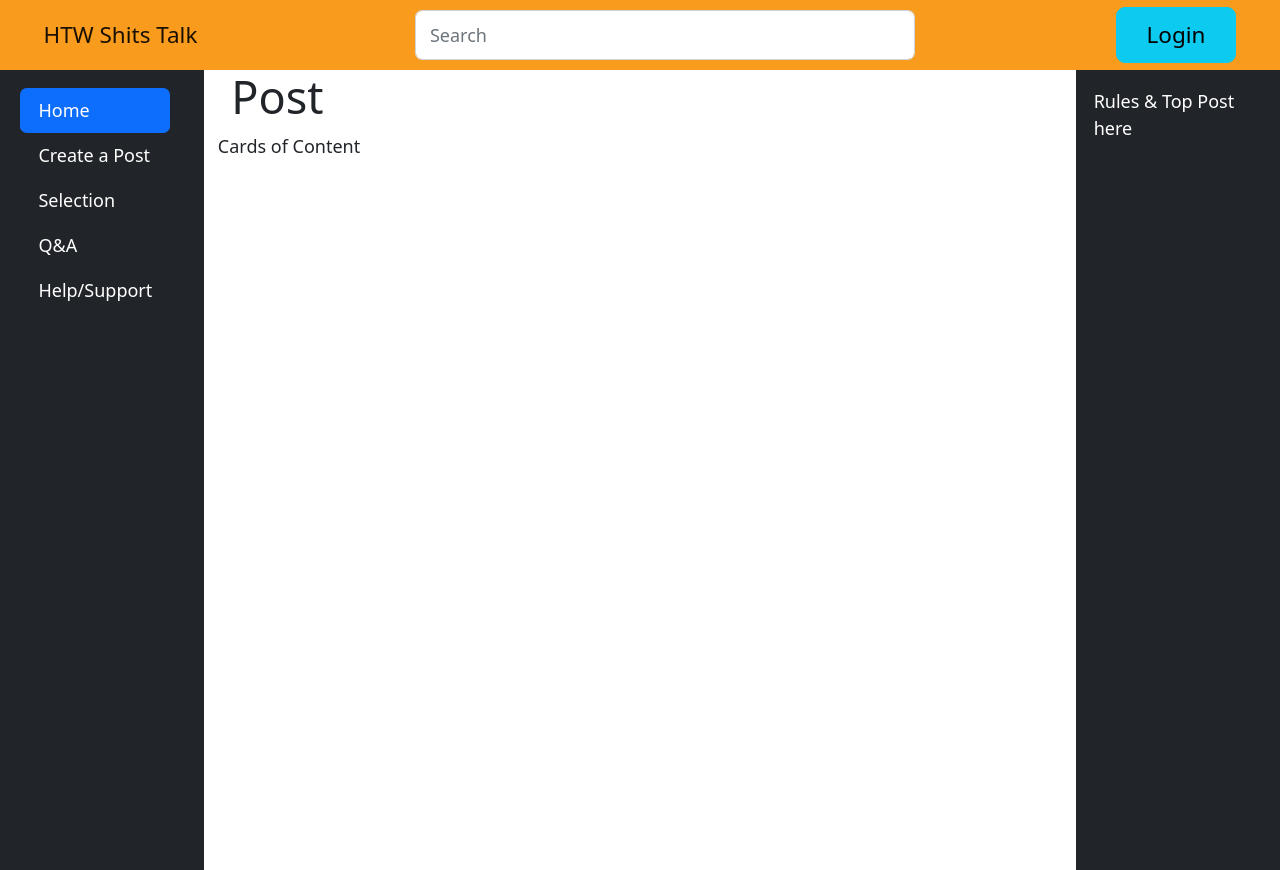
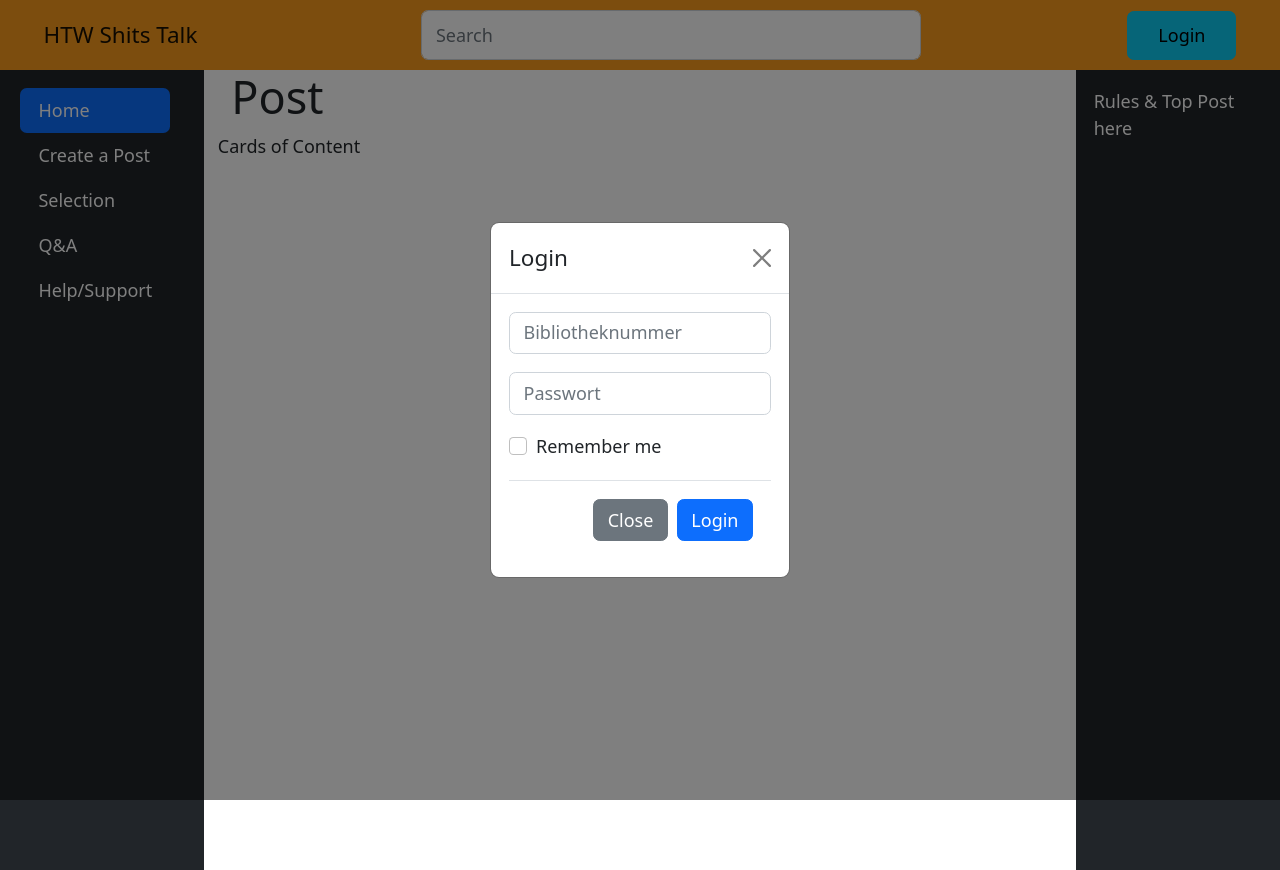
Before and after one commit to SilentFlick/PBO-Beleg, a Vue app: page /post in a window 1280 px wide. Both pictures are taken after a click on the button "Login". Built offline with nearby package versions, Linux system fonts and the light colour scheme.

Commit message:
login modal implemented

```diff
--- a/src/App.vue
+++ b/src/App.vue
@@ -1,20 +1,23 @@
 <template>
   <div>
     <section class="main-navbar-section">
-      <NavbarElement></NavbarElement>
+      <NavbarElement />
     </section>
     <section class="main-content-section">
       <div class="container"></div>
     </section>
+    <Login />
   </div>
 </template>
 
 <script>
 import NavbarElement from "@/components/NavbarElement.vue";
+import Login from "@/components/Login.vue";
 
 export default {
   components: {
     NavbarElement,
+    Login,
   },
 };
 </script>
--- /dev/null
+++ b/src/components/Login.vue
@@ -0,0 +1,78 @@
+<template>
+  <div class="login">
+    <div
+      class="modal modal-centered fade"
+      id="login"
+      tabindex="-1"
+      aria-labelledby="loginLabel"
+      aria-hidden="true"
+    >
+      <div class="modal-dialog modal-dialog-centered modal-sm">
+        <div class="modal-content">
+          <div class="modal-header">
+            <h1 class="modal-title fs-5">Login</h1>
+            <button
+              type="button"
+              class="btn-close"
+              data-bs-dismiss="modal"
+              aria-label="Close"
+            ></button>
+          </div>
+          <div class="modal-body">
+            <form>
+              <!-- Email input -->
+              <div class="form-outline mb-3">
+                <input
+                  type="email"
+                  class="form-control"
+                  placeholder="Bibliotheknummer"
+                />
+              </div>
+
+              <!-- Password input -->
+              <div class="form-outline mb-3">
+                <input
+                  type="password"
+                  class="form-control"
+                  placeholder="Passwort"
+                />
+              </div>
+
+              <!-- 2 column grid layout for inline styling -->
+              <div class="row mb-3">
+                <div class="col d-flex justify-content-begin">
+                  <!-- Checkbox -->
+                  <div class="form-check">
+                    <input class="form-check-input" type="checkbox" />
+                    <label class="form-check-label" for="form2Example31">
+                      Remember me
+                    </label>
+                  </div>
+                </div>
+              </div>
+
+              <!-- Submit button -->
+              <div class="modal-footer">
+                <button
+                  type="button"
+                  class="btn btn-secondary"
+                  data-bs-dismiss="modal"
+                >
+                  Close
+                </button>
+                <button type="button" class="btn btn-primary">Login</button>
+              </div>
+            </form>
+          </div>
+        </div>
+      </div>
+    </div>
+  </div>
+</template>
+
+<script>
+export default {
+  name: "Login",
+  props: { msg: String },
+};
+</script>
--- a/src/components/TopNavBar.vue
+++ b/src/components/TopNavBar.vue
@@ -14,10 +14,25 @@
         />
       </form>
 
-      <button class="btn btn-info btn-lg" type="button">Login</button>
+      <button
+        type="button"
+        class="btn btn-info"
+        data-bs-toggle="modal"
+        data-bs-target="#login"
+      >
+        Login
+      </button>
     </nav>
   </header>
 </template>
+
+<script>
+import Login from "@/components/Login.vue";
+export default {
+  components: { Login },
+};
+</script>
+
 <style scoped>
 header {
   margin: 0;
```
